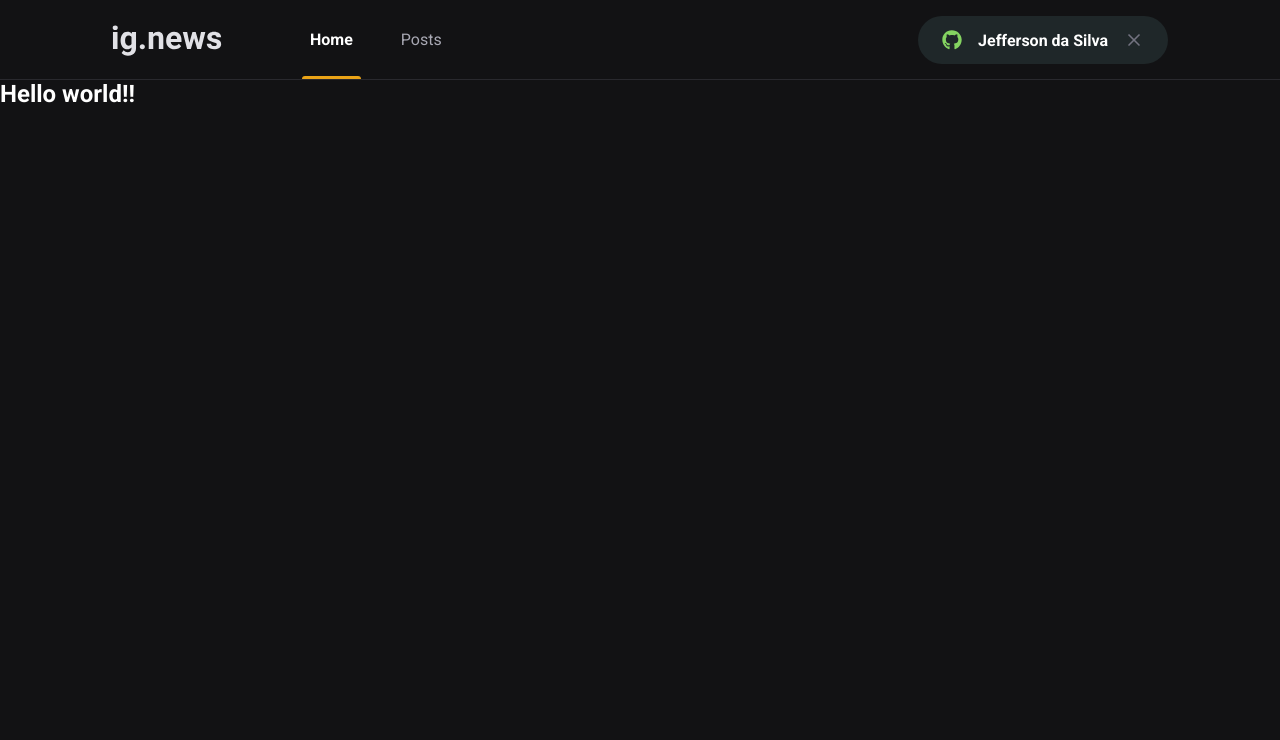
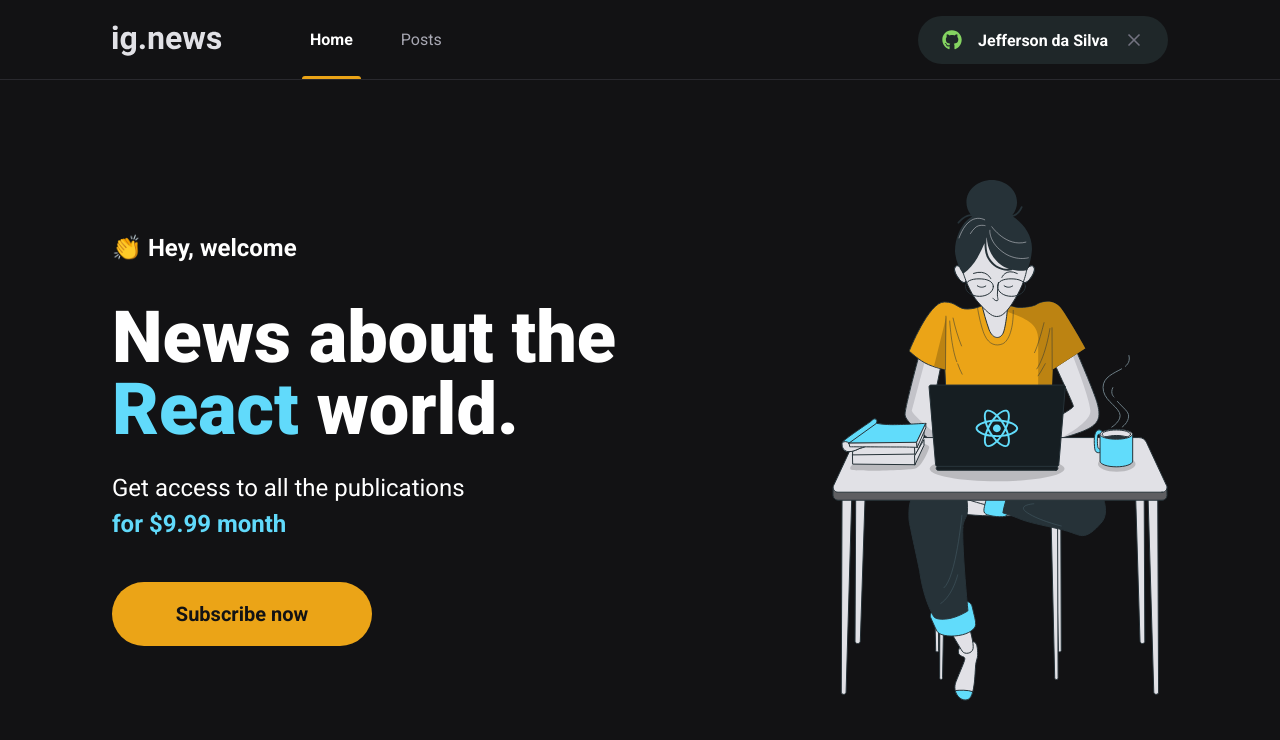
Before and after one commit to jasbes/ignews, a Next.js app: page / in a window 1280 px wide. Shown: the top 740 px of the page. Built offline with nearby package versions, Linux system fonts and the light colour scheme.

Commit message:
create home component

```diff
--- a/src/components/Header/index.tsx
+++ b/src/components/Header/index.tsx
@@ -1,4 +1,3 @@
-import React from 'react';
 import { SigninButton } from '../SigninButton';
 import styles from './styles.module.scss';
 
--- /dev/null
+++ b/src/components/SubscribeButton/index.tsx
@@ -0,0 +1,9 @@
+import styles from './styles.module.scss';
+
+export const SubscribeButton = () => {
+    return (
+        <button type="button" className={styles.subscribeButton}>
+            Subscribe now
+        </button>
+    )
+}
--- /dev/null
+++ b/src/components/SubscribeButton/styles.module.scss
@@ -0,0 +1,21 @@
+.subscribeButton {
+    width: 260px;
+    height: 4rem;
+    border: 0;
+    border-radius: 2rem;
+    background: var(--yellow-500);
+    color: var(--gray-900);
+    font-size: 1.25rem;
+    font-weight: bold;
+
+    display: flex;
+    align-items: center;
+    justify-content: center;
+
+    transition: filter 0.2s;
+
+    &:hover {
+        filter: brightness(0.8);
+    }
+
+}
--- /dev/null
+++ b/src/pages/home.module.scss
@@ -0,0 +1,46 @@
+.contentContainer {
+    max-width: 1120px;
+    margin: 0 auto;
+    padding: 0 2rem;
+    height: calc(100vh - 5rem);
+
+
+    display: flex;
+    align-items: center;
+    justify-content: space-between;
+}
+
+.hero {
+    max-width: 600px;
+
+    > span {
+        font-size: 1.5rem;
+        font-weight: bold;
+    }
+
+    h1 {
+        font-size: 4.5rem;
+        line-height: 4.5rem;
+        font-weight: 900;
+        margin-top: 2.5rem;
+
+        span {
+            color: var(--cyan-500);
+        }
+    }
+
+    p {
+        font-size: 1.5rem;
+        line-height: 2.25rem;
+        margin-top: 1.5rem;
+
+        span {
+            color: var(--cyan-500);
+            font-weight: bold;
+        }
+    }
+
+    button {
+        margin-top: 2.5rem;
+    }
+}
--- a/src/pages/index.tsx
+++ b/src/pages/index.tsx
@@ -1,4 +1,8 @@
 import Head from 'next/head';
+import React from 'react';
+import { SubscribeButton } from '../components/SubscribeButton';
+
+import styles from './home.module.scss';
 
 export default function Home() {
   return (
@@ -6,9 +10,20 @@
       <Head>
         <title>Home | ig.news</title>
       </Head>
-      <h2>
-        Hello world!!
-      </h2>
+
+      <main className={styles.contentContainer}>
+        <section className={styles.hero}>
+          <span>👏 Hey, welcome</span>
+          <h1>News about the <span>React</span> world.</h1>
+          <p>
+            Get access to all the publications <br />
+            <span>for $9.99 month</span>
+          </p>
+          <SubscribeButton />
+        </section>
+
+        <img src="/images/avatar.svg" alt="Girl coding" />
+      </main>
     </>
   )
 }
```
